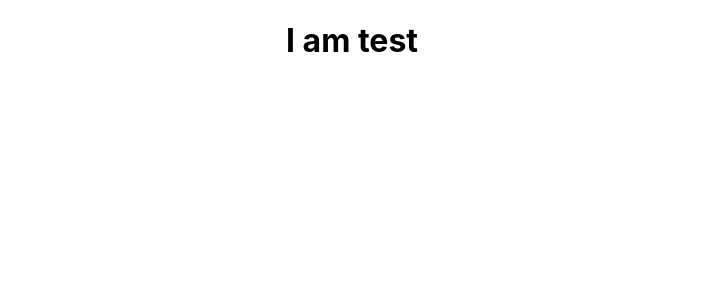
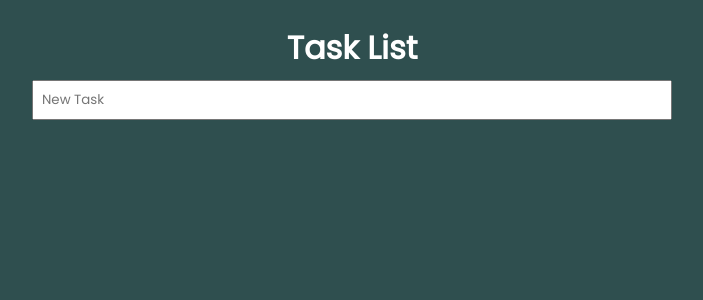
Before and after one commit to kosbornept/react_todo, a React (Create React App) app in the folder react-todo/: page / in a window 1280 px wide. Shown: the top 300 px of the page, without its empty margins (288-991 px from the left). Built offline with nearby package versions, Linux system fonts and the light colour scheme.

Commit message:
Version 1.0
Implemented Task List Manager and Styling.

```diff
--- a/react-todo/public/index.html
+++ b/react-todo/public/index.html
@@ -11,11 +11,6 @@
     />
     <link rel="apple-touch-icon" href="%PUBLIC_URL%/logo192.png" />
     <!--
-      manifest.json provides metadata used when your web app is installed on a
-      user's mobile device or desktop. See https://developers.google.com/web/fundamentals/web-app-manifest/
-    -->
-    <link rel="manifest" href="%PUBLIC_URL%/manifest.json" />
-    <!--
       Notice the use of %PUBLIC_URL% in the tags above.
       It will be replaced with the URL of the `public` folder during the build.
       Only files inside the `public` folder can be referenced from the HTML.
@@ -24,6 +19,12 @@
       work correctly both with client-side routing and a non-root public URL.
       Learn how to configure a non-root public URL by running `npm run build`.
     -->
+
+    <!-- Google Fonts -->
+    <link rel="preconnect" href="https://fonts.googleapis.com">
+    <link rel="preconnect" href="https://fonts.gstatic.com" crossorigin>
+    <link href="https://fonts.googleapis.com/css2?family=Poppins&display=swap" rel="stylesheet">
+
     <title>React App</title>
   </head>
   <body>
--- /dev/null
+++ b/react-todo/src/Components/App.css
@@ -0,0 +1,89 @@
+.App {
+  text-align: center;
+  position: relative;
+  padding: 1rem;
+  width: 50%;
+  margin: auto;
+}
+
+* {
+  font-family: 'Poppins', sans-serif;
+}
+
+h1 {
+  margin: .5rem 0;
+}
+
+form {
+  display: flex;
+  flex-direction: column;
+  position: relative;
+}
+
+input,
+textarea {
+  padding: .5rem;
+}
+
+input:focus,
+textarea:focus,
+input:active,
+textarea:active,
+input:focus-visible,
+textarea:focus-visible {
+  outline: none;
+}
+
+
+form button {
+  position: absolute;
+  top: 0;
+  right: 0;
+  padding: .25rem;
+  color: white;
+  background-color: gray;
+  height: 100%;
+  border: none;
+}
+
+form button:hover {
+  border: .1rem solid black;
+}
+
+ul {
+  text-align: center;
+  padding: 0;
+}
+
+li {
+  background-color: gray;
+  border: .1rem solid white;
+  border-radius: .25rem .1rem;
+  margin: .5rem 0;
+}
+
+li div {
+  position: relative;
+}
+
+li div button {
+  position: absolute;
+  top: 0;
+  right: 0;
+  background-color: transparent;
+  border: 0;
+  padding: 10px;
+  font-weight: bolder;
+  cursor: pointer;
+  border-radius: 5px;
+}
+
+li h2 {
+  background-color: lightslategray;
+  margin: 0;
+  padding: 4px;
+}
+
+li p {
+  margin: 8px;
+}
--- /dev/null
+++ b/react-todo/src/Components/App.js
@@ -0,0 +1,66 @@
+import React, { useState } from 'react';
+import './App.css';
+
+function App() {
+    // Initialise State
+    const [newTask, setNewTask] = useState({});
+    const [allTasks, setAllTasks] = useState([]);
+
+
+    // Get value from input and update task state
+    const handleChange = ({ target }) => {
+        const { name, value } = target;
+        setNewTask(prevstate => ({ ...prevstate, id: Date.now(), [name]: value }));
+    }
+
+    // Push task into array and reset state
+    const handleSubmit = (event) => {
+        event.preventDefault();
+        if(!newTask.title) return;
+        setAllTasks((prev) => [newTask, ...prev]);
+        setNewTask({});
+    }
+
+    // Delete Task
+    const handleDelete = (taskId) => {
+        setAllTasks((prev) => prev.filter((task) => task.id !== taskId));
+    }
+
+    return (
+        <div className="App">
+            <h1>Task List</h1>
+            <form onSubmit={handleSubmit}>
+                <input
+                    name="title"
+                    placeholder='New Task'
+                    value={newTask.title || ""}
+                    onChange={handleChange}
+                />
+                {!newTask.title ? null : (
+                    <>
+                        <textarea
+                            name='description'
+                            placeholder='task details...'
+                            value={newTask.description || ""}
+                            onChange={handleChange}
+                        />
+                        <button type='submit'>Add Task</button>
+                    </>
+                )}
+            </form>
+            <ul>
+                {allTasks.map(({ title, description, id }) => (
+                    <li key={id}>
+                        <div>
+                            <h2>{title}</h2>
+                            <button onClick={() => handleDelete(id)}>X</button>
+                        </div>
+                        {!description ? null : <p>{description}</p>}
+                    </li>
+                ))}
+            </ul>
+        </div>
+    );
+}
+
+export default App;
--- a/react-todo/src/Components/App/App.css
+++ /dev/null
@@ -1,3 +0,0 @@
-.App {
-  text-align: center;
-}
--- a/react-todo/src/Components/App/App.js
+++ /dev/null
@@ -1,11 +0,0 @@
-import './App.css';
-
-function App() {
-  return (
-    <div className="App">
-      <h1>I am test</h1>
-    </div>
-  );
-}
-
-export default App;
--- a/react-todo/src/Components/Todo List/Todo.js
+++ /dev/null
@@ -1 +0,0 @@
-import './Todo.css';
--- a/react-todo/src/index.css
+++ b/react-todo/src/index.css
@@ -5,9 +5,16 @@ body {
     sans-serif;
   -webkit-font-smoothing: antialiased;
   -moz-osx-font-smoothing: grayscale;
+  box-sizing: border-box;
+  background-color: darkslategray;
+  color: white;
 }
 
 code {
   font-family: source-code-pro, Menlo, Monaco, Consolas, 'Courier New',
     monospace;
 }
+
+ul {
+  list-style: none;
+}
--- a/react-todo/src/index.js
+++ b/react-todo/src/index.js
@@ -1,7 +1,7 @@
 import React from 'react';
 import ReactDOM from 'react-dom/client';
 import './index.css';
-import App from './Components/App/App';
+import App from './Components/App';
 import reportWebVitals from './reportWebVitals';
 
 const root = ReactDOM.createRoot(document.getElementById('root'));
```
Also changed, not shown: react-todo/public/manifest.json (deleted), react-todo/src/Components/Todo List/Todo.css (deleted), react-todo/src/Components/Todo Save/Todo.js (deleted).
